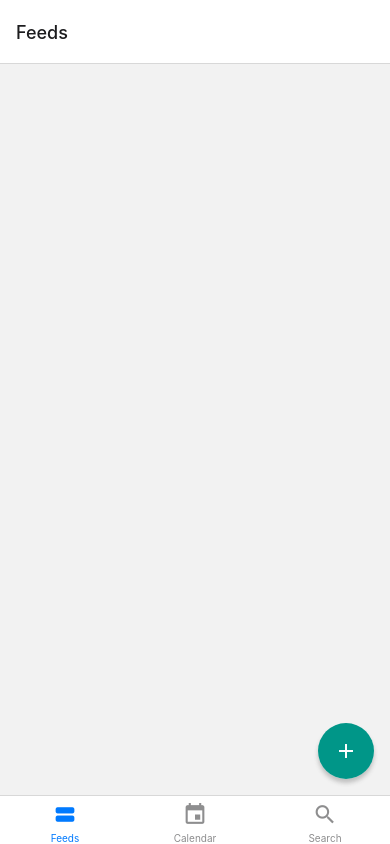
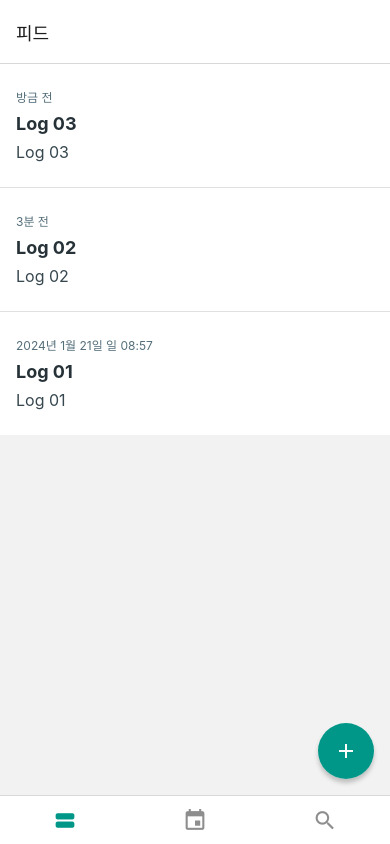
Before and after one commit to LeeYoungGyun/ReactNative, a React Native app in the folder DayLog/: screen /Feeds in a window 390 px wide. Built offline with nearby package versions, Linux system fonts and the light colour scheme.

Commit message:
feat: DayLog(#8)

```diff
--- /dev/null
+++ b/DayLog/components/FeedList.js
@@ -0,0 +1,28 @@
+import React from "react";
+import { FlatList, StyleSheet, View } from "react-native";
+import FeedListItem from "./FeedListItem";
+
+const FeedList = ({logs}) => {
+   return (
+      <FlatList
+         data={logs}
+         style={styles.block}
+         renderItem={({item}) => <FeedListItem log={item} />}
+         keyExtractor={(item) => item.id}
+         ItemSeparatorComponent={() => <View style={styles.separator} />}
+      />
+   );
+};
+
+const styles = StyleSheet.create({
+   block: {
+      flex: 1,
+   },
+   separator: {
+      backgroundColor: '#e0e0e0',
+      height: 1,
+      width: '100%',
+   }
+});
+
+export default FeedList;
--- /dev/null
+++ b/DayLog/components/FeedListItem.js
@@ -0,0 +1,68 @@
+import React from "react";
+import { StyleSheet, Pressable, Platform, Text } from "react-native";
+import {format, formatDistanceToNow} from 'date-fns';
+import {ko} from 'date-fns/locale';
+
+const formatDate = (date) => {
+    const d = new Date(date);
+    const now = Date.now();
+    const diff = (now - d.getTime()) / 1000;
+
+    if (diff < 60 * 1) {
+      return '방금 전';
+    }
+    if (diff < 60 * 60 * 24 * 3) {
+      return formatDistanceToNow(d, {addSuffix: true, locale: ko});
+    }
+    return format(d, 'PPP EEE p', {locale: ko});
+};
+
+const truncate = (text) => {
+  const replaced = text.replace(/\n/g, ' ');
+  if (replaced.length <= 100) {
+    return replaced;
+  }
+  return replaced.slice(0, 100).concat('...');
+};
+
+const FeedListItem = ({log}) => {
+   const {title, body, date} = log;
+
+   return (
+     <Pressable style={({pressed}) => [
+      styles.block,
+      Platform.OS === 'ios' && pressed && {backgroundColor: '#efefef'},
+     ]}
+      android_ripple={{color: '#ededed'}}>
+       <Text style={styles.date}>{formatDate(date)}</Text>
+       <Text style={styles.title}>{title}</Text>
+       <Text style={styles.body}>{truncate(body)}</Text>
+     </Pressable>
+   );
+};
+
+const styles = StyleSheet.create({
+  block: {
+    backgroundColor: 'white',
+    paddingHorizontal: 16,
+    paddingVertical: 24,
+  },
+  date: {
+    fontSize: 12,
+    color: '#546e7a',
+    marginBottom: 8,
+  },
+  title: {
+    color: '#263238',
+    fontSize: 18,
+    fontWeight: 'bold',
+    marginBottom: 8,
+  },
+  body: {
+    color: '#37474f',
+    fontSize: 16,
+    lineHeight: 21,
+  },
+});
+
+export default FeedListItem;
--- a/DayLog/components/TransparentCircleButton.js
+++ b/DayLog/components/TransparentCircleButton.js
@@ -4,16 +4,18 @@
 
 const TransparentCircleButton = ({name, color, hasMarginRight, onPress}) => {
    return (
-      <View style={[styles.iconButtonWrapper, hasMarginRight && styles.marginRight]}>
+      <View
+        style={[styles.iconButtonWrapper, hasMarginRight && styles.rightMargin]}>
         <Pressable
           style={({pressed}) => [
             styles.iconButton,
-               Platform.OS === 'ios' && {
-                  backgroundColor: 'efefef',
+            Platform.OS === 'ios' &&
+              pressed && {
+                backgroundColor: '#efefef',
               },
           ]}
           onPress={onPress}
-            android_ripple={{ color: '#ededed' }}>
+          android_ripple={{color: '#ededed'}}>
           <Icon name={name} size={24} color={color} />
         </Pressable>
       </View>
--- a/DayLog/components/WriteEditor.js
+++ b/DayLog/components/WriteEditor.js
@@ -1,26 +1,23 @@
-import React, { useRef } from 'react';
+import React from 'react';
 import { View, StyleSheet, TextInput } from 'react-native';
 
 const WriteEditor = ({title, body, onChangeTitle, onChangeBody}) => {
-   const bodyRef = useRef();
-
    return (
       <View style={styles.block}>
       <TextInput
         placeholder="제목을 입력하세요"
         style={styles.titleInput}
-            returnKIeyType="next"
+        returnKeyType="next"
         onChangeText={onChangeTitle}
         value={title}
       />
       <TextInput
-            placeholder="내용을 입력하세요"
+        placeholder="당신의 오늘을 기록해보세요"
         style={styles.bodyInput}
-            multiline={true}
-            textAlignVertical='top'
+        multiline
+        textAlignVertical="top"
         onChangeText={onChangeBody}
         value={body}
-            onSubmitEditing={() => {bodyRef.current.focus()}}
       />
     </View>
    );
--- a/DayLog/contexts/LogContext.js
+++ b/DayLog/contexts/LogContext.js
@@ -1,11 +1,30 @@
 import React from 'react';
 import {createContext, useState} from 'react';
-import { v4 as uuidv4 } from 'uuid';
+import {v4 as uuidv4} from 'uuid';
 
 const LogContext = createContext();
 
-export const LogContextProvider = ({children}) => {
-  const [logs, setLogs] = useState([]);
+export function LogContextProvider({children}) {
+  const [logs, setLogs] = useState([
+    {
+      id: uuidv4(),
+      title: 'Log 03',
+      body: 'Log 03',
+      date: new Date().toISOString(),
+    },
+    {
+      id: uuidv4(),
+      title: 'Log 02',
+      body: 'Log 02',
+      date: new Date(Date.now() - 1000 * 60 * 3).toISOString(),
+    },
+    {
+      id: uuidv4(),
+      title: 'Log 01',
+      body: 'Log 01',
+      date: new Date(Date.now() - 1000 * 60 * 60 * 24 * 3).toISOString(),
+    },
+  ]);
 
   const onCreate = ({title, body, date}) => {
     const log = {
@@ -14,14 +33,13 @@
       body,
       date,
     };
-    setLogs(log, ...logs);
+    setLogs([log, ...logs]);
   };
-
   return (
     <LogContext.Provider value={{logs, onCreate}}>
       {children}
     </LogContext.Provider>
   );
-};
+}
 
 export default LogContext;
--- a/DayLog/package.json
+++ b/DayLog/package.json
@@ -12,6 +12,7 @@
     "@react-navigation/bottom-tabs": "^6.5.19",
     "@react-navigation/native": "^6.1.16",
     "@react-navigation/native-stack": "^6.9.25",
+    "date-fns": "^3.6.0",
     "react": "18.1.0",
     "react-native": "0.70.14",
     "react-native-get-random-values": "^1.11.0",
--- a/DayLog/screens/FeedsScreen.js
+++ b/DayLog/screens/FeedsScreen.js
@@ -1,5 +1,6 @@
 import React, {useContext} from 'react';
 import {StyleSheet, View} from 'react-native';
+import FeedList from '../components/FeedList';
 import FloatingWriteButton from '../components/FloatingWriteButton';
 import LogContext from '../contexts/LogContext';
 
@@ -8,6 +9,7 @@
 
   return (
     <View style={styles.block}>
+      <FeedList logs={logs} />
       <FloatingWriteButton />
     </View>
   );
--- a/DayLog/screens/MainTabs.js
+++ b/DayLog/screens/MainTabs.js
@@ -11,13 +11,14 @@
   return (
     <Tab.Navigator
       screenOptions={{
-        showLabel: false,
-        activeTintColor: '#009688',
+        tabBarShowLabel: false,
+        tabBarActiveTintColor: '#009688',
       }}>
       <Tab.Screen
         name="Feeds"
         component={FeedsScreen}
         options={{
+          title: '피드',
           tabBarIcon: ({color, size}) => (
             <Icon name="view-stream" size={size} color={color} />
           ),
@@ -27,6 +28,7 @@
         name="Calendar"
         component={CalendarScreen}
         options={{
+          title: '달력',
           tabBarIcon: ({color, size}) => (
             <Icon name="event" size={size} color={color} />
           ),
@@ -36,6 +38,7 @@
         name="Search"
         component={SearchScreen}
         options={{
+          title: '검색',
           tabBarIcon: ({color, size}) => (
             <Icon name="search" size={size} color={color} />
           ),
--- a/DayLog/screens/WriteScreen.js
+++ b/DayLog/screens/WriteScreen.js
@@ -1,5 +1,5 @@
 import { useNavigation } from '@react-navigation/native';
-import React, {useState} from 'react';
+import React, {useContext, useState} from 'react';
 import { KeyboardAvoidingView, Platform, StyleSheet } from 'react-native';
 import { SafeAreaView } from 'react-native-safe-area-context';
 import WriteHeader from '../components/WriteHeader';
@@ -11,12 +11,12 @@
   const [body, setBody] = useState('');
   const navigation = useNavigation();
 
-  const {onCreate} = React.useContext(LogContext);
+  const {onCreate} = useContext(LogContext);
   const onSave = () => {
     onCreate({
       title,
       body,
-      date: new Date().toISOString(),
+      date: new Date().toISOString(), // / 날짜를 문자열로 변환
     });
     navigation.pop();
   };
```
Also changed, not shown: DayLog/components/WriteHeader.js (+4 -5 lines), 1 other file (tests, documents, lock files or other folders). Lines whose indentation alone changed are shown as unchanged.
